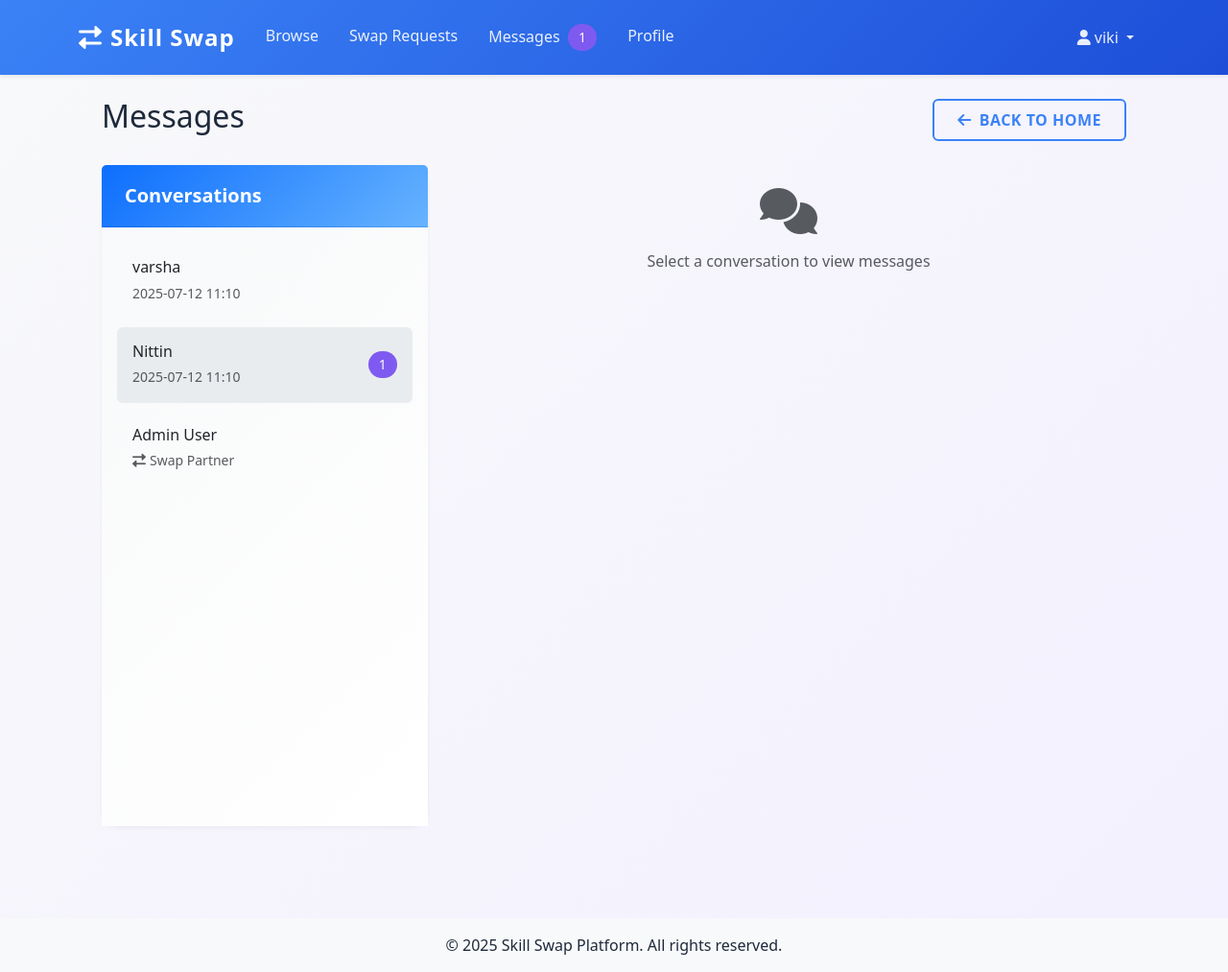
After one commit to LithikhaB/Odoo, a Flask app: page /messages in a window 1280 px wide. The commit adds this page. Shown: the whole page at 96% size. Run offline with Flask 3, Linux system fonts and the light colour scheme; a user stored in the database is signed in; data comes from the database, SQL or seed files in the repository; both versions use the stored data as it was after the commit.

Commit message:
message function updated and working without people who have swapped

```diff
--- a/app.py
+++ b/app.py
@@ -1,24 +1,26 @@
-from flask import Flask, render_template, request, redirect, url_for, flash, session, send_file, abort
-from flask_login import LoginManager, login_user, login_required, logout_user, current_user
-from werkzeug.security import generate_password_hash, check_password_hash
-import datetime
+from flask import Flask, render_template, request, redirect, url_for, flash, jsonify, make_response
+from flask_sqlalchemy import SQLAlchemy
+from flask_login import LoginManager, UserMixin, login_user, login_required, logout_user, current_user
+from models import db, User, SwapRequest, Feedback, AdminMessage, UserMessage, init_db
 import csv
 import io
-from models import db, User, SwapRequest, Feedback, AdminMessage
 from io import StringIO
-from flask import make_response
 from sqlalchemy.orm import aliased
-from sqlalchemy import or_
+from sqlalchemy import or_, and_, func
+from datetime import datetime
 
 app = Flask(__name__)
-app.config['SECRET_KEY'] = 'your_secret_key'
+app.config['SECRET_KEY'] = 'your-secret-key-here'  # Change this in production
 app.config['SQLALCHEMY_DATABASE_URI'] = 'sqlite:///skill_swap.db'
 app.config['SQLALCHEMY_TRACK_MODIFICATIONS'] = False
 
-# Initialize db from models.py
+# Initialize extensions
 db.init_app(app)
-login_manager = LoginManager()
-login_manager.init_app(app)
+login_manager = LoginManager(app)
+
+# Initialize database tables
+with app.app_context():
+    init_db(app)
 
 @login_manager.user_loader
 def load_user(user_id):
@@ -538,61 +540,47 @@ def admin_view_messages():
 @login_required
 def admin_download_reports():
     if not current_user.is_admin:
-        flash('Access denied. Admin privileges required.')
-        return redirect(url_for('home'))
+        abort(403)
 
-    # Create CSV report
-    filename = f'skill_swap_report_{datetime.datetime.now().strftime("%Y%m%d_%H%M%S")}.csv'
-
-    # Get all users and their data
+    # Get all relevant data
     users = User.query.all()
     swaps = SwapRequest.query.all()
-    feedbacks = Feedback.query.all()
+    feedback = Feedback.query.all()
 
     # Create CSV content
-    csv_content = []
-    csv_content.append(['User Report'])
-    csv_content.append(['ID', 'Name', 'Skills Offered', 'Skills Wanted', 'Banned'])
+    csv_content = """User Reports:
+Name,Email,Location,Skills Offered,Skills Wanted,Availability,Is Public,Is Admin,Banned
+"""
+
     for user in users:
-        csv_content.append([
-            user.id,
-            user.name,
-            user.skills_offered,
-            user.skills_wanted,
-            'Yes' if user.banned else 'No'
-        ])
+        csv_content += f"{user.name},{user.email},{user.location or 'None'},"\
+                      f"{user.skills_offered or 'None'},{user.skills_wanted or 'None'},"\
+                      f"{user.availability or 'None'},{user.is_public},{user.is_admin},{user.banned}\n"
 
-    csv_content.append(['\nSwap Report'])
-    csv_content.append(['ID', 'From User', 'To User', 'Skills', 'Status', 'Created At'])
+    csv_content += "\nSwap Requests:\n"\
+                   "From User,To User,Skill Offered,Skill Wanted,Message,Status,Date\n"
+
     for swap in swaps:
-        csv_content.append([
-            swap.id,
-            swap.from_user.name,
-            swap.to_user.name,
-            f"{swap.skill_offered} -> {swap.skill_wanted}",
-            swap.status,
-            swap.created_at.strftime('%Y-%m-%d %H:%M:%S')
-        ])
+        csv_content += f"{swap.from_user.name},{swap.to_user.name},{swap.skill_offered or 'None'},"\
+                      f"{swap.skill_wanted or 'None'},{swap.message or 'None'},"\
+                      f"{swap.status},{swap.created_at.strftime('%Y-%m-%d %H:%M:%S')}\n"
 
-    csv_content.append(['\nFeedback Report'])
-    csv_content.append(['ID', 'User', 'Rating', 'Review', 'Created At'])
-    for feedback in feedbacks:
-        csv_content.append([
-            feedback.id,
-            feedback.user.name,
-            feedback.rating,
-            feedback.review,
-            feedback.created_at.strftime('%Y-%m-%d %H:%M:%S')
-        ])
+    csv_content += "\nFeedback:\n"\
+                   "User,Rating,Review,Date\n"
 
-    # Create CSV file
-    si = StringIO()
-    cw = csv.writer(si)
-    cw.writerows(csv_content)
-    output = make_response(si.getvalue())
-    output.headers["Content-Disposition"] = f"attachment; filename={filename}"
-    output.headers["Content-type"] = "text/csv"
-    return output
+    for fb in feedback:
+        csv_content += f"{fb.user.name},{fb.rating},{fb.review or 'None'},"\
+                      f"{fb.created_at.strftime('%Y-%m-%d %H:%M:%S')}\n"
+
+    # Create filename with current timestamp
+    filename = f'skill_swap_report_{datetime.now().strftime("%Y%m%d_%H%M%S")}.csv'
+
+    # Create response
+    response = make_response(csv_content)
+    response.headers["Content-Disposition"] = f"attachment; filename={filename}"
+    response.headers["Content-type"] = "text/csv"
+
+    return response
 
 @app.route('/promote_to_admin/<string:username>')
 @login_required
@@ -776,5 +764,150 @@ def admin_reject_swap(swap_id):
 
     return jsonify({'success': True})
 
+# Message Routes
+@app.route('/messages')
+@login_required
+def messages():
+    # Get all conversations using subqueries
+    sent_messages = db.session.query(UserMessage).filter_by(sender_id=current_user.id)
+    received_messages = db.session.query(UserMessage).filter_by(recipient_id=current_user.id)
+
+    # Get users you've swapped with
+    sent_swaps = db.session.query(SwapRequest).filter_by(from_user_id=current_user.id, status='accepted')
+    received_swaps = db.session.query(SwapRequest).filter_by(to_user_id=current_user.id, status='accepted')
+
+    # Combine both queries for messages
+    all_messages = sent_messages.union(received_messages).order_by(UserMessage.created_at.desc()).all()
+
+    # Build conversation list
+    conversations = []
+    conversation_ids = set()
+
+    # Add message conversations
+    for message in all_messages:
+        other_user_id = message.recipient_id if message.sender_id == current_user.id else message.sender_id
+        if other_user_id not in conversation_ids:
+            conversation_ids.add(other_user_id)
+            other_user = User.query.get(other_user_id)
+
+            # Get all messages in this conversation
+            conversation_messages = db.session.query(UserMessage).filter(
+                ((UserMessage.sender_id == current_user.id) & (UserMessage.recipient_id == other_user_id)) |
+                ((UserMessage.sender_id == other_user_id) & (UserMessage.recipient_id == current_user.id))
+            ).order_by(UserMessage.created_at.asc()).all()
+
+            latest_message = conversation_messages[-1] if conversation_messages else None
+            unread_count = db.session.query(UserMessage).filter(
+                UserMessage.recipient_id == current_user.id,
+                UserMessage.sender_id == other_user_id,
+                UserMessage.read == False
+            ).count()
+
+            conversations.append({
+                'other_user': other_user,
+                'last_message': latest_message,
+                'messages': conversation_messages,
+                'unread_count': unread_count,
+                'unread': unread_count > 0,
+                'type': 'message',
+                'conversation_id': latest_message.id if latest_message else None
+            })
+
+    # Add swap partners
+    for swap in sent_swaps.union(received_swaps).all():
+        other_user_id = swap.to_user_id if swap.from_user_id == current_user.id else swap.from_user_id
+        if other_user_id not in conversation_ids:
+            conversation_ids.add(other_user_id)
+            other_user = User.query.get(other_user_id)
+
+            # Get all messages in this conversation
+            conversation_messages = db.session.query(UserMessage).filter(
+                ((UserMessage.sender_id == current_user.id) & (UserMessage.recipient_id == other_user_id)) |
+                ((UserMessage.sender_id == other_user_id) & (UserMessage.recipient_id == current_user.id))
+            ).order_by(UserMessage.created_at.asc()).all()
+
+            latest_message = conversation_messages[-1] if conversation_messages else None
+            unread_count = db.session.query(UserMessage).filter(
+                UserMessage.recipient_id == current_user.id,
+                UserMessage.sender_id == other_user_id,
+                UserMessage.read == False
+            ).count()
+
+            conversations.append({
+                'other_user': other_user,
+                'last_message': latest_message,
+                'messages': conversation_messages,
+                'unread_count': unread_count,
+                'unread': unread_count > 0,
+                'type': 'swap',
+                'conversation_id': latest_message.id if latest_message else None
+            })
+
+    # Sort conversations by last message time
+    conversations.sort(key=lambda x: x['last_message'].created_at if x['last_message'] else datetime.min, reverse=True)
+
+    selected_conversation = None
+    if request.args.get('conversation_id'):
+        conversation_id = int(request.args.get('conversation_id'))
+        selected_conversation = next((c for c in conversations if c['conversation_id'] == conversation_id), None)
+
+        # If no conversation found, try to find by user ID
+        if not selected_conversation:
+            user_id = int(request.args.get('conversation_id'))
+            selected_conversation = next((c for c in conversations if c['other_user'].id == user_id), None)
+
+        if selected_conversation:
+            # Mark messages as read
+            if selected_conversation['last_message']:
+                UserMessage.query.filter_by(
+                    recipient_id=current_user.id,
+                    read=False,
+                    id=selected_conversation['last_message'].id
+                ).update({UserMessage.read: True})
+                db.session.commit()
+
+    return render_template('messages.html',
+                         conversations=conversations,
+                         selected_conversation=selected_conversation)
+
+@app.route('/messages/compose/<int:recipient_id>')
+@login_required
+def compose_message(recipient_id):
+    recipient = User.query.get_or_404(recipient_id)
+    return render_template('compose_message.html', recipient=recipient)
+
+@app.route('/messages/send/<int:recipient_id>', methods=['POST'])
+@login_required
+def send_message(recipient_id):
+    content = request.form.get('content')
+    if not content:
+        flash('Message content is required')
+        return redirect(url_for('messages'))
+
+    # Create new message
+    new_message = UserMessage(
+        sender_id=current_user.id,
+        recipient_id=recipient_id,
+        content=content,
+        read=False
+    )
+
+    db.session.add(new_message)
+    db.session.commit()
+
+    flash('Message sent successfully')
+    return redirect(url_for('messages', conversation_id=new_message.id))
+
+# Add message count to navbar
+@app.context_processor
+def inject_message_count():
+    if current_user.is_authenticated:
+        unread_count = UserMessage.query.filter_by(
+            recipient_id=current_user.id,
+            read=False
+        ).count()
+        return dict(unread_messages=unread_count)
+    return dict(unread_messages=0)
+
 if __name__ == '__main__':
     app.run(debug=True)
--- a/templates/base.html
+++ b/templates/base.html
@@ -191,6 +191,14 @@
                     </li>
                     {% if current_user.is_authenticated %}
                     <li class="nav-item">
+                        <a class="nav-link" href="{{ url_for('messages') }}">
+                            Messages
+                            {% if unread_messages > 0 %}
+                            <span class="badge bg-primary rounded-pill ms-1">{{ unread_messages }}</span>
+                            {% endif %}
+                        </a>
+                    </li>
+                    <li class="nav-item">
                         <a class="nav-link" href="{{ url_for('profile') }}">Profile</a>
                     </li>
                     {% endif %}
--- /dev/null
+++ b/templates/messages.html
@@ -0,0 +1,171 @@
+{% extends 'base.html' %}
+{% block title %}Messages | Skill Swap{% endblock %}
+{% block content %}
+<div class="container-fluid">
+    <div class="row">
+        <div class="col-12">
+            <div class="d-flex justify-content-between align-items-center mb-4">
+                <h2>Messages</h2>
+                <a href="{{ url_for('home') }}" class="btn btn-outline-primary">
+                    <i class="fas fa-arrow-left me-2"></i>Back to Home
+                </a>
+            </div>
+        </div>
+    </div>
+
+    <div class="row">
+        <!-- Conversation List -->
+        <div class="col-md-4 mb-4">
+            <div class="card h-100">
+                <div class="card-header">
+                    <h5 class="mb-0">Conversations</h5>
+                </div>
+                <div class="card-body" style="height: calc(100vh - 200px); overflow-y: auto;">
+                    {% for conversation in conversations %}
+                    <a href="{% if conversation.conversation_id %}{{ url_for('messages', conversation_id=conversation.conversation_id) }}{% else %}{{ url_for('compose_message', recipient_id=conversation.other_user.id) }}{% endif %}" class="list-group-item list-group-item-action {% if conversation.unread %}bg-light{% endif %} py-3 mb-2">
+                        <div class="d-flex w-100 justify-content-between align-items-center">
+                            <div>
+                                <h6 class="mb-1">{{ conversation.other_user.name }}</h6>
+                                <small class="text-muted">
+                                    {% if conversation.type == 'swap' %}
+                                        <i class="fas fa-exchange-alt me-1"></i>Swap Partner
+                                    {% elif conversation.last_message %}
+                                        {{ conversation.last_message.created_at.strftime('%Y-%m-%d %H:%M') }}
+                                    {% else %}
+                                        Start new conversation
+                                    {% endif %}
+                                </small>
+                            </div>
+                            {% if conversation.unread %}
+                            <span class="badge bg-primary rounded-pill">{{ conversation.unread_count }}</span>
+                            {% endif %}
+                        </div>
+                    </a>
+                    {% else %}
+                    <div class="text-center py-4">
+                        <i class="fas fa-inbox fa-3x mb-3 text-muted"></i>
+                        <p class="text-muted">No conversations yet</p>
+                    </div>
+                    {% endfor %}
+                </div>
+            </div>
+        </div>
+
+        <!-- Message Content -->
+        <div class="col-md-8">
+            {% if selected_conversation %}
+            <div class="card h-100">
+                <div class="card-header">
+                    <div class="d-flex justify-content-between align-items-center">
+                        <h5 class="mb-0">{{ selected_conversation.other_user.name }}</h5>
+                        <div class="d-flex gap-2">
+                            <a href="{{ url_for('profile', user_id=selected_conversation.other_user.id) }}" class="btn btn-outline-primary btn-sm">
+                                <i class="fas fa-user me-1"></i>View Profile
+                            </a>
+                            <a href="{{ url_for('compose_message', recipient_id=selected_conversation.other_user.id) }}" class="btn btn-primary btn-sm">
+                                <i class="fas fa-reply me-1"></i>Reply
+                            </a>
+                        </div>
+                    </div>
+                </div>
+                <div class="card-body" style="height: calc(100vh - 250px); overflow-y: auto;">
+                    {% if selected_conversation.messages %}
+                        {% for message in selected_conversation.messages %}
+                        <div class="message {% if message.sender_id == current_user.id %}sent{% else %}received{% endif %} mb-3">
+                            <div class="message-content">
+                                <p class="mb-1">{{ message.content }}</p>
+                                <small class="text-muted">
+                                    {{ message.created_at.strftime('%Y-%m-%d %H:%M') }}
+                                </small>
+                            </div>
+                        </div>
+                        {% endfor %}
+                    {% else %}
+                        <div class="text-center py-4">
+                            <p class="text-muted">No messages yet. Start a conversation!</p>
+                        </div>
+                    {% endif %}
+                </div>
+                <div class="card-footer">
+                    <form action="{{ url_for('send_message', recipient_id=selected_conversation.other_user.id) }}" method="POST">
+                        <div class="input-group">
+                            <textarea class="form-control" name="content" rows="2" placeholder="Type your message..." required></textarea>
+                            <button class="btn btn-primary" type="submit">Send</button>
+                        </div>
+                    </form>
+                </div>
+            </div>
+            {% else %}
+            <div class="text-center py-4">
+                <i class="fas fa-comments fa-3x mb-3 text-muted"></i>
+                <p class="text-muted">Select a conversation to view messages</p>
+            </div>
+            {% endif %}
+        </div>
+    </div>
+</div>
+
+<style>
+    .message {
+        width: 100%;
+    }
+
+    .message.sent {
+        text-align: right;
+    }
+
+    .message-content {
+        max-width: 70%;
+        display: inline-block;
+        padding: 1rem;
+        border-radius: 0.5rem;
+    }
+
+    .message.sent .message-content {
+        background-color: #e3f2fd;
+    }
+
+    .message.received .message-content {
+        background-color: #f8f9fa;
+    }
+
+    .list-group-item-action:hover {
+        background-color: #f8f9fa;
+    }
+
+    .list-group-item-action.bg-light {
+        background-color: #e9ecef !important;
+    }
+
+    .card {
+        transition: all 0.3s ease;
+    }
+
+    .card:hover {
+        transform: translateY(-5px);
+        box-shadow: 0 5px 15px rgba(0,0,0,0.1);
+    }
+
+    .card-body {
+        background: linear-gradient(135deg, #f8f9fa 0%, #ffffff 100%);
+    }
+
+    .card-header {
+        background: linear-gradient(135deg, #0d6efd 0%, #66b3ff 100%);
+        color: white;
+    }
+
+    .card-header h5 {
+        color: white;
+    }
+
+    .card-header a {
+        color: white;
+        text-decoration: none;
+    }
+
+    .card-header a:hover {
+        color: #e3f2fd;
+    }
+</style>
+{% endblock %}
```
Also changed, not shown: init_db.py (+72 -3 lines), models.py (+21 -0 lines), templates/compose_message.html (added, +31 -0 lines), instance/skill_swap.db.
